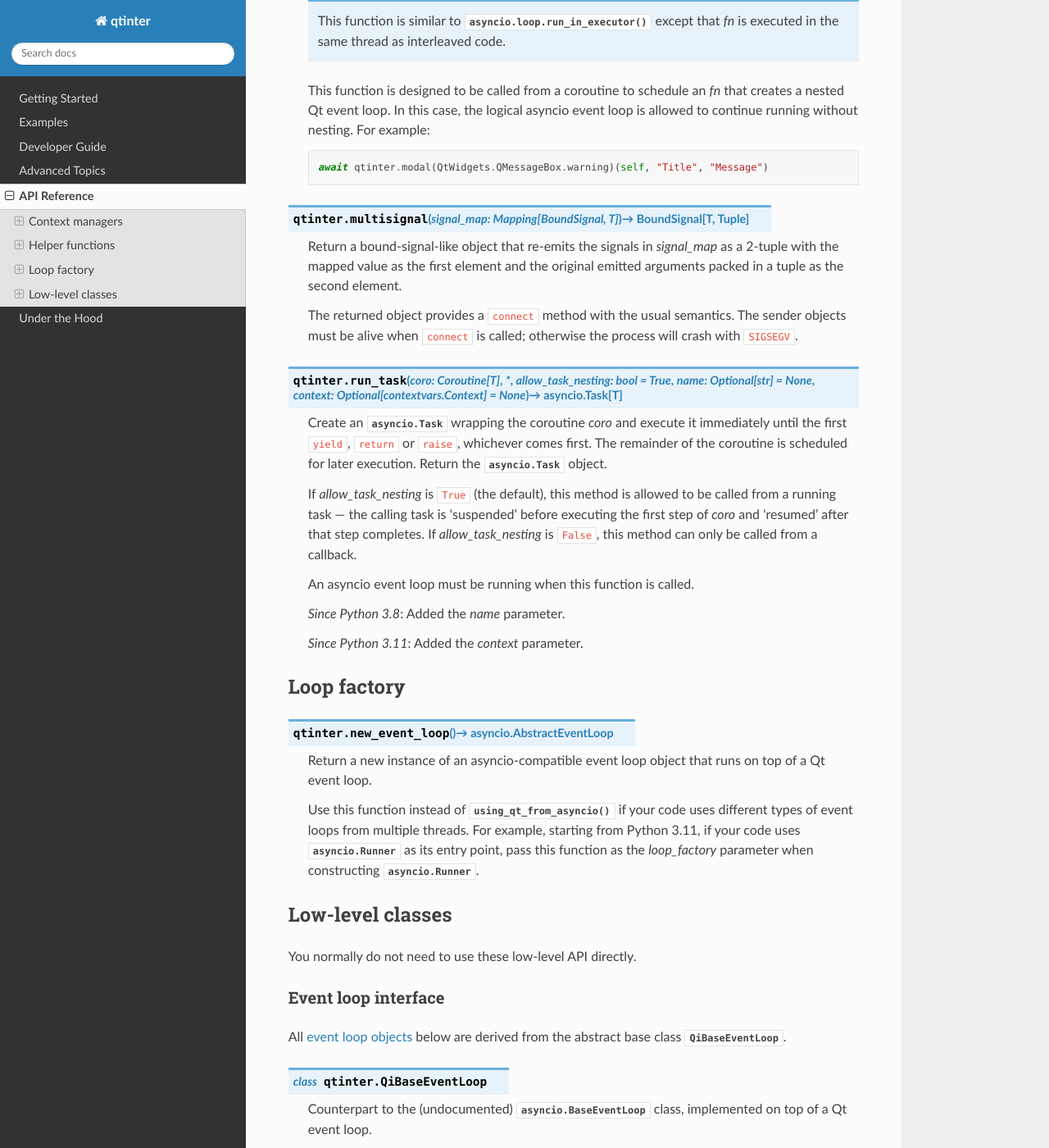
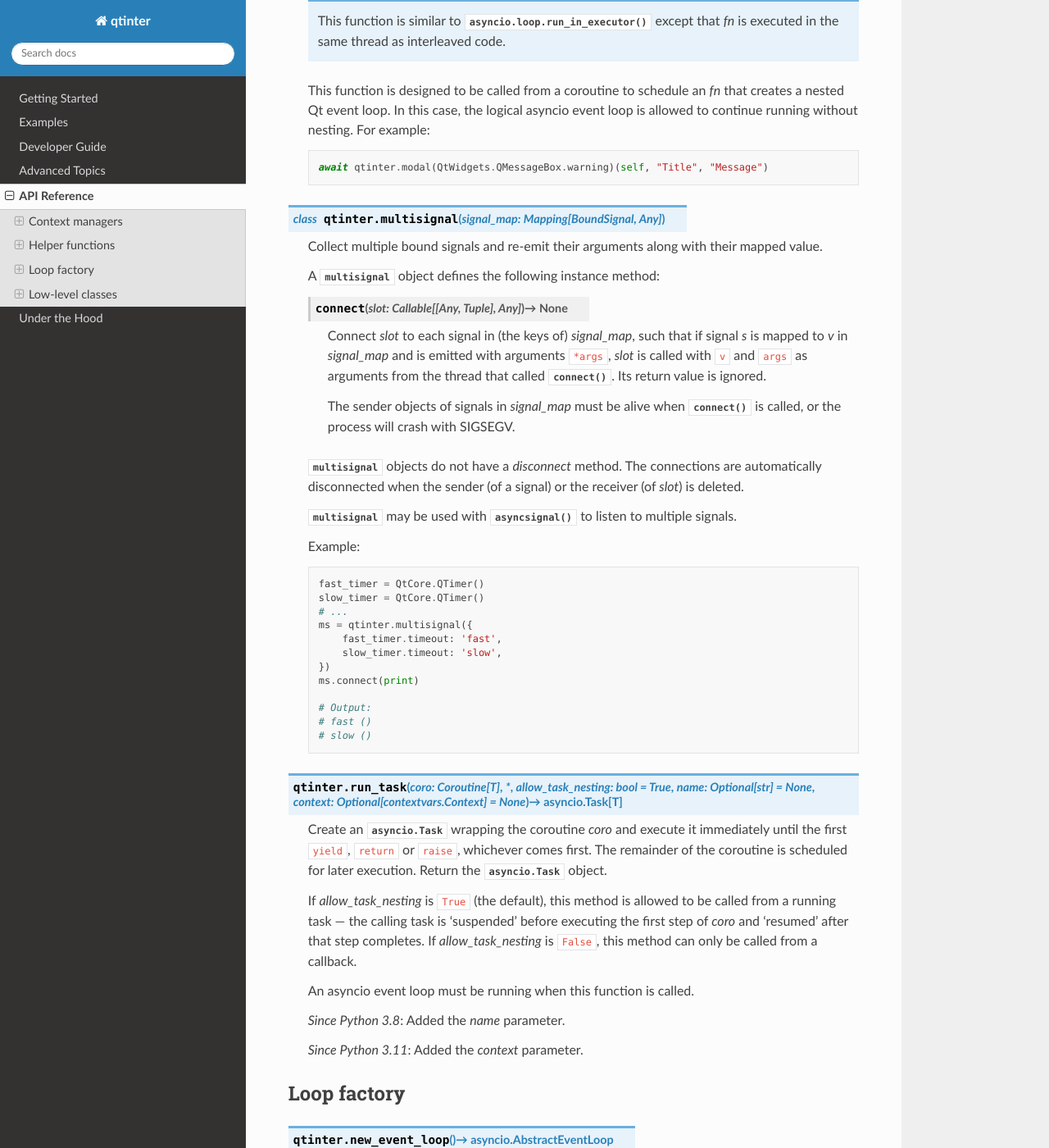
Before and after one commit to fancidev/qtinter, a Sphinx documentation site: the page built from docs/reference.rst, in a window 1280 px wide and 1400 px high, scrolled down 2684 px. Shown: the whole window at 82% size. Built offline with Sphinx 7.4.7 and the Read the Docs theme 2.0.0, drawn with Linux system fonts in a browser that asks for light colours; the version number could not be read and is left out; some of the changed text lies outside the part shown.

Commit message:
Update docs on multisignal.

```diff
--- a/docs/reference.rst
+++ b/docs/reference.rst
@@ -106,12 +106,12 @@ Helper functions
    *signal* must be a bound Qt signal object, i.e. a bound
    `PyQt5.QtCore.pyqtSignal`_, `PyQt6.QtCore.pyqtSignal`_,
    `PySide2.QtCore.Signal`_ or `PySide6.QtCore.Signal`_, or
-   an object with a ``connect`` method that provides equivalent
-   semantics.
+   an object with a ``connect`` method of equivalent semantics,
+   such as an instance of :class:`multisignal`.
 
    *signal* is connected to using an `AutoConnection`_ when the
-   returned coroutine object is awaited.  It is disconnected after
-   the signal is emitted once.
+   returned coroutine object is awaited.  It is disconnected from
+   after the signal is emitted once.
 
    .. _proxyAuthenticationRequired: https://doc.qt.io/qt-6/qwebsocket.html#proxyAuthenticationRequired
 
@@ -183,17 +183,48 @@ Helper functions
 
       await qtinter.modal(QtWidgets.QMessageBox.warning)(self, "Title", "Message")
 
-.. function:: multisignal(signal_map: typing.Mapping[BoundSignal, T]) -> BoundSignal[T, typing.Tuple]
+.. class:: multisignal(signal_map: typing.Mapping[BoundSignal, typing.Any])
 
-   Return a bound-signal-like object that re-emits the signals
-   in *signal_map* as a 2-tuple with the mapped value as the
-   first element and the original emitted arguments packed in a
-   tuple as the second element.
+   Collect multiple bound signals and re-emit their arguments along with
+   their mapped value.
 
-   The returned object provides a ``connect`` method with the
-   usual semantics.  The sender objects must be alive when
-   ``connect`` is called; otherwise the process will crash with
-   ``SIGSEGV``.
+   A :class:`multisignal` object defines the following instance method:
+
+   .. method:: connect(slot: typing.Callable[[typing.Any, typing.Tuple], typing.Any]) -> None
+
+      Connect *slot* to each signal in (the keys of) *signal_map*,
+      such that if signal *s* is mapped to *v* in *signal_map* and
+      is emitted with arguments ``*args``, *slot* is called with
+      ``v`` and ``args`` as arguments from the thread that called
+      :meth:`connect`.  Its return value is ignored.
+
+      The sender objects of signals in *signal_map* must be alive
+      when :meth:`connect` is called, or the process will crash
+      with SIGSEGV.
+
+   :class:`multisignal` objects do not have a *disconnect* method.
+   The connections are automatically disconnected when the sender
+   (of a signal) or the receiver (of *slot*) is deleted.
+
+   :class:`multisignal` may be used with :func:`asyncsignal`
+   to listen to multiple signals.
+
+   Example:
+
+   .. code-block:: python
+
+      fast_timer = QtCore.QTimer()
+      slow_timer = QtCore.QTimer()
+      # ...
+      ms = qtinter.multisignal({
+          fast_timer.timeout: 'fast',
+          slow_timer.timeout: 'slow',
+      })
+      ms.connect(print)
+
+      # Output:
+      # fast ()
+      # slow ()
 
 .. function:: run_task(coro: typing.Coroutine[T], *, \
                        allow_task_nesting: bool = True, \
```
Also changed, not shown: other parts of docs/reference.rst (+1 -1 lines).
